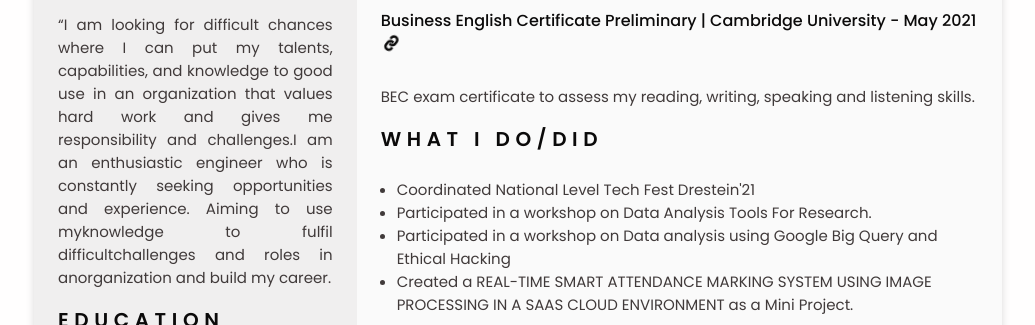
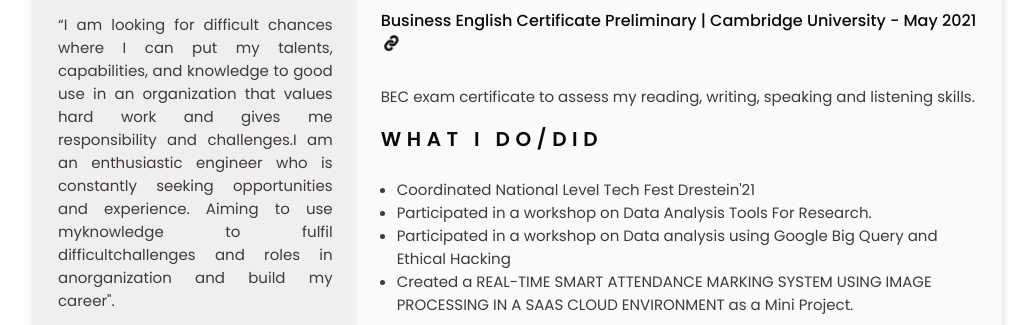
Before and after one commit to ShadySlot/Nitishkumar-E-Portfolio, a plain HTML site: page index.html in a window 1280 px wide. Shown: the part 635-960 px from the top of the page, without its empty margins (122-1157 px from the left). Drawn offline with nearby package versions, Linux system fonts and the light colour scheme.

Commit message:
Update index.html

```diff
--- a/index.html
+++ b/index.html
@@ -133,7 +133,7 @@
                     <section class="profile section" id="profile">
                         <h2 class="section-title">Profile</h2>
 
-                        <p align="justify">“I am looking for difficult chances where I can put my talents, capabilities, and knowledge to good use in an organization that values hard work and gives me responsibility and challenges.I am an enthusiastic engineer who is constantly seeking opportunities and experience. Aiming to use myknowledge to fulfil difficultchallenges and roles in anorganization and build my career.</p>
+                        <p align="justify">“I am looking for difficult chances where I can put my talents, capabilities, and knowledge to good use in an organization that values hard work and gives me responsibility and challenges.I am an enthusiastic engineer who is constantly seeking opportunities and experience. Aiming to use myknowledge to fulfil difficultchallenges and roles in anorganization and build my career".</p>
                     </section>
 
                     <!--========== EDUCATION ==========-->
```
